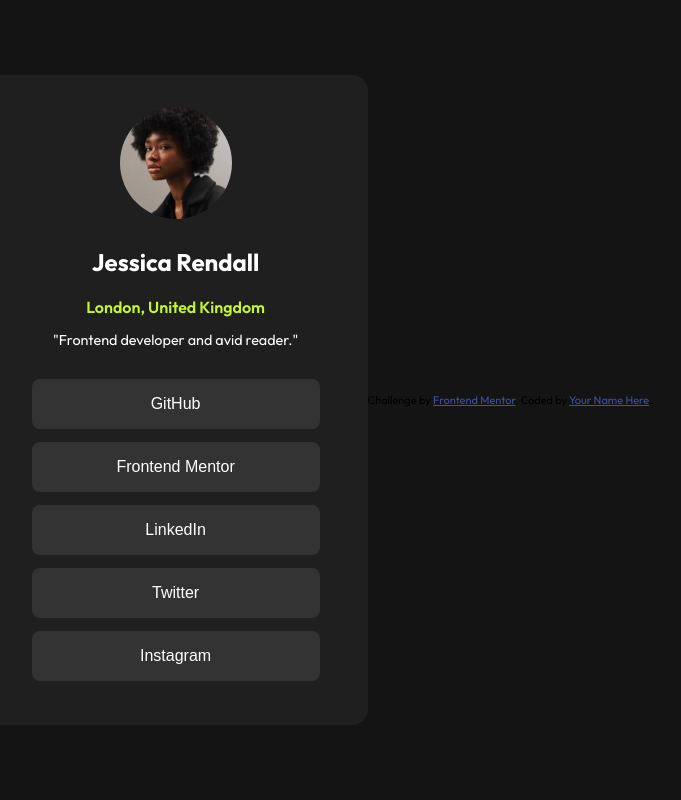
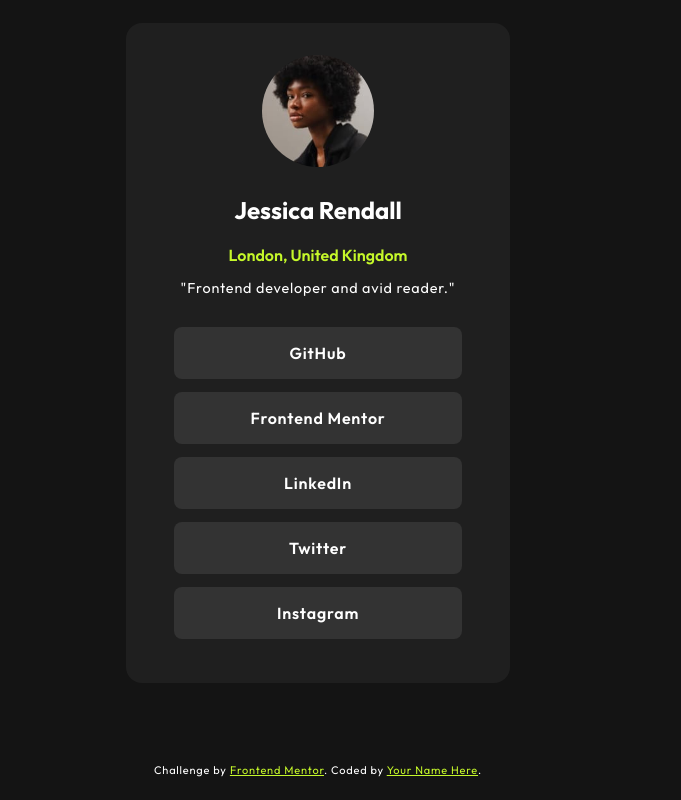
Before and after one commit to shivsinghcse/social-links-profile, a plain HTML site: page index.html in a window 1280 px wide. Shown: the whole page, without its empty margins (322-1003 px from the left). Drawn offline with Linux system fonts and the light colour scheme.

Commit message:
socil links profile created

```diff
--- a/index.html
+++ b/index.html
@@ -31,11 +31,19 @@
       <h4 class="user-location">London, United Kingdom</h4>
       <p class="bio">"Frontend developer and avid reader."</p>
       <div class="links">
-        <button class="btn">GitHub</button>
-        <button class="btn">Frontend Mentor</button>
-        <button class="btn">LinkedIn</button>
-        <button class="btn">Twitter</button>
-        <button class="btn">Instagram</button>
+        <!-- <button class="btn"><a href="#" target="_blank">GitHub</a></button>
+        <button class="btn">
+          <a href="#" target="_blank">Frontend Mentor</a>
+        </button>
+        <button class="btn"><a href="#" target="_blank">LinkedIn</a></button>
+        <button class="btn"><a href="#" target="_blank">Twitter</a></button>
+        <a href="#" target="_blank"><button class="btn">Instagram</button></a> -->
+
+        <a href="#" class="btn">GitHub</a>
+        <a href="#" class="btn">Frontend Mentor</a>
+        <a href="#" class="btn">LinkedIn</a>
+        <a href="#" class="btn">Twitter</a>
+        <a href="#" class="btn">Instagram</a>
       </div>
     </div>
 
--- a/style.css
+++ b/style.css
@@ -7,6 +7,8 @@
     width: 100%;
     height: 100vh;
     display: flex;
+    flex-direction: column;
+    gap: 5rem;
     justify-content: center;
     align-items: center;
     font-family: "Outfit", sans-serif;
@@ -42,6 +44,7 @@
 .bio{
     color: #fff;
     font-size: 0.9rem;
+    letter-spacing: 0.05rem;
 }
 
 .links{
@@ -54,22 +57,33 @@
 
 .btn{
     background: #333;
+    text-decoration: none;
+    text-align: center;
     border: none;
     color: #fff;
     margin-bottom: 0.8rem;
     padding: 1rem;
     font-size: 1rem;
-    font-weight: 400;
+    font-weight: 600;
     border-radius: 0.5rem;
+    letter-spacing: 0.05rem;
+    transition: 0.3s;
 }
 
 .btn:hover{
     cursor: pointer;
     background: #c5f82a;
-    color: #141414;
+     color: #141414;
     font-weight: 600;
 }
 
+.attribution{
+    color: #fff;
+    letter-spacing: 0.05rem;
+}
+.attribution a{
+    color: #c5f82a;
+}
 /* mobile responsive  */
 
 @media screen and (max-width: 26.6rem){
```
Also changed, not shown: 1 other file.
